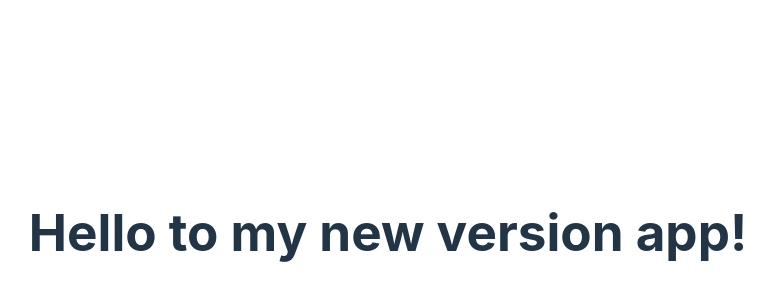
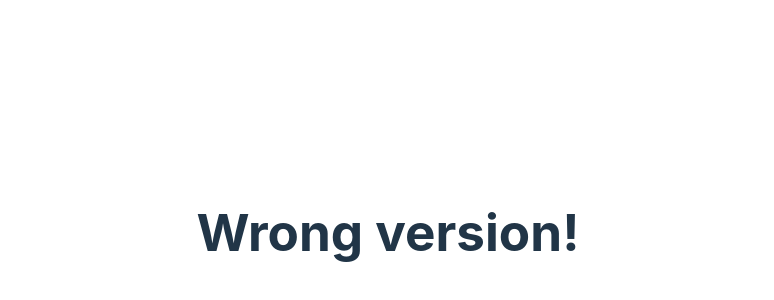
Before and after one commit to anglesson/hello-react, a React (Vite) app: page / in a window 1280 px wide. Shown: the part 168-468 px from the top of the page, without its empty margins (252-1026 px from the left). Built offline with nearby package versions, Linux system fonts and the light colour scheme.

Commit message:
fix: deploy file

```diff
--- a/src/App.tsx
+++ b/src/App.tsx
@@ -5,7 +5,7 @@ function App() {
 
   return (
     <>
-      <h1>Hello to my new version app!</h1>
+      <h1>Wrong version!</h1>
     </>
   )
 }
```
